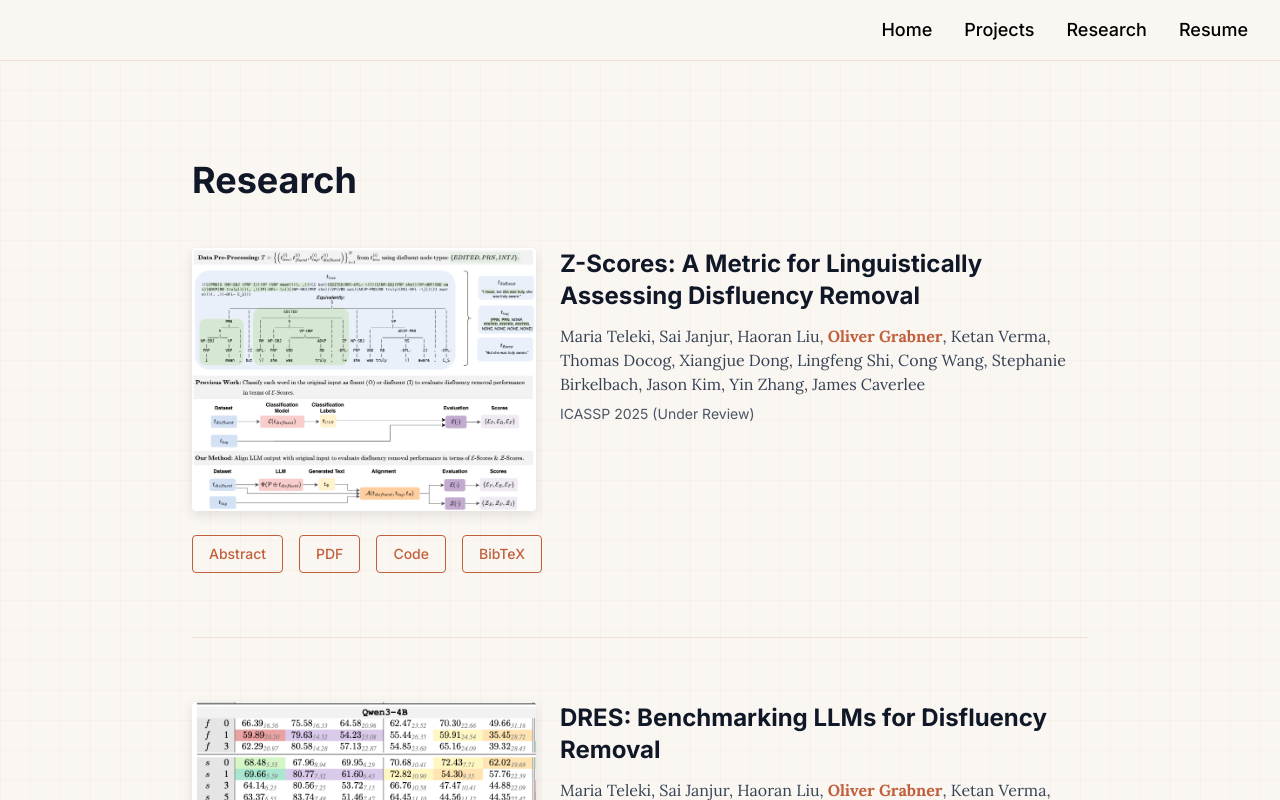
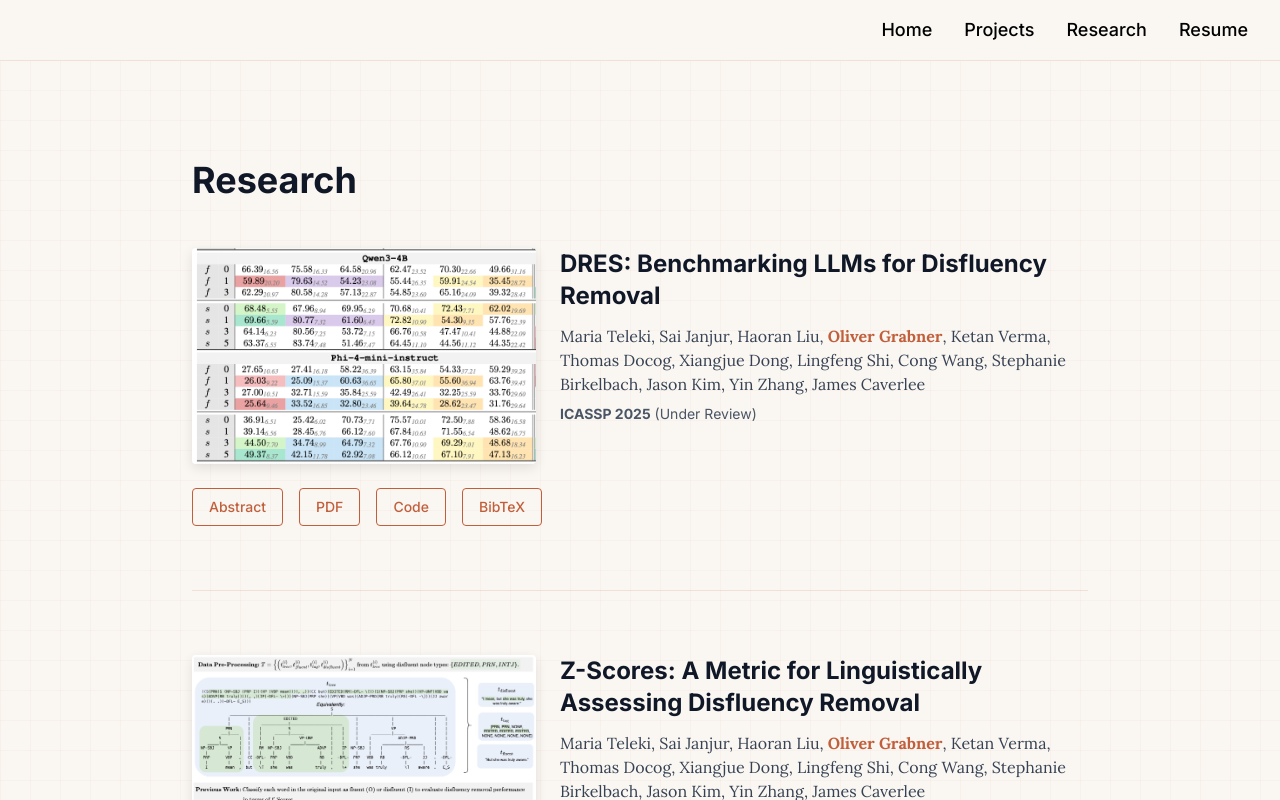
Before and after one commit to OliverGrabner/olivergrabner.github.io, a React (Vite) app: page /research in a window 1280 px wide. Shown: the top 800 px of the page. Built offline with nearby package versions, Linux system fonts and the light colour scheme.

Commit message:
bolded important UI

```diff
--- a/src/components/ProjectCard.tsx
+++ b/src/components/ProjectCard.tsx
@@ -137,9 +137,11 @@ export default function ProjectCard({
         </div>
 
         <div className="md:col-span-3 flex flex-col">
-          <p className="text-gray-700 leading-relaxed mb-4" style={{ fontFamily: 'Lora, serif', fontSize: '15px', whiteSpace: 'pre-line' }}>
-            {description}
-          </p>
+          <p
+            className="text-gray-700 leading-relaxed mb-4"
+            style={{ fontFamily: 'Lora, serif', fontSize: '15px', whiteSpace: 'pre-line' }}
+            dangerouslySetInnerHTML={{ __html: description }}
+          />
 
           {technologies.length > 0 && (
             <div className="flex flex-wrap gap-2 mb-auto">
--- a/src/components/Research.tsx
+++ b/src/components/Research.tsx
@@ -6,24 +6,9 @@ export default function Research() {
 
   const papers = [
     {
-      title: 'Z-Scores: A Metric for Linguistically Assessing Disfluency Removal',
-      authors: ['Maria Teleki', 'Sai Janjur', 'Haoran Liu', 'Oliver Grabner', 'Ketan Verma', 'Thomas Docog', 'Xiangjue Dong', 'Lingfeng Shi', 'Cong Wang', 'Stephanie Birkelbach', 'Jason Kim', 'Yin Zhang', 'James Caverlee'],
-      venue: 'ICASSP 2025 (Under Review)',
-      image: '/zscore.png',
-      abstract: 'Evaluating disfluency removal in speech requires more than aggregate token-level scores. Traditional word-based metrics such as precision, recall, and F1 (E-Scores) capture overall performance but cannot reveal why models succeed or fail. We introduce Z-Scores, a span-level linguistically-grounded evaluation metric that categorizes system behavior across distinct disfluency types (EDITED, INTJ, PRN). Our deterministic alignment module enables robust mapping between generated text and disfluent transcripts, allowing Z-Scores to expose systematic weaknesses that word-level metrics obscure. By providing category-specific diagnostics, Z-Scores enable researchers to identify model failure modes and design targeted interventions -- such as tailored prompts or data augmentation -- yielding measurable performance improvements. A case study with LLMs shows that Z-scores uncover challenges with INTJ and PRN disfluencies hidden in aggregate F1, directly informing model refinement strategies.',
-      pdfLink: 'https://arxiv.org/pdf/2509.20319',
-      codeLink: 'https://github.com/mariateleki/zscore',
-      bibtex: `@inproceedings{teleki25_zscores,
-  title = {Z-Scores: A Metric for Linguistically Assessing Disfluency Removal},
-  author = {Maria Teleki and Sai Janjur and Haoran Liu and Oliver Grabner and Ketan Verma and Thomas Docog and Xiangjue Dong and Lingfeng Shi and Cong Wang and Stephanie Birkelbach and Jason Kim and Yin Zhang and James Caverlee},
-  year = {2025},
-  booktitle = {ICASSP},
-}`
-    },
-    {
       title: 'DRES: Benchmarking LLMs for Disfluency Removal',
       authors: ['Maria Teleki', 'Sai Janjur', 'Haoran Liu', 'Oliver Grabner', 'Ketan Verma', 'Thomas Docog', 'Xiangjue Dong', 'Lingfeng Shi', 'Cong Wang', 'Stephanie Birkelbach', 'Jason Kim', 'Yin Zhang', 'James Caverlee'],
-      venue: 'ICASSP 2025 (Under Review)',
+      venue: '<strong>ICASSP 2025</strong> (Under Review)',
       image: '/dres.png',
       abstract: 'Disfluencies -- such as \'um,\' \'uh,\' interjections, parentheticals, and edited statements -- remain a persistent challenge for speech-driven systems, degrading accuracy in command interpretation, summarization, and conversational agents. We introduce DRES (Disfluency Removal Evaluation Suite), a controlled text-level benchmark that establishes a reproducible semantic upper bound for this task. DRES builds on human-annotated Switchboard transcripts, isolating disfluency removal from ASR errors and acoustic variability. We systematically evaluate proprietary and open-source LLMs across scales, prompting strategies, and architectures. Our results reveal that (i) simple segmentation consistently improves performance, even for long-context models; (ii) reasoning-oriented models tend to over-delete fluent tokens; and (iii) fine-tuning achieves near state-of-the-art precision and recall but harms generalization abilities. We further present a set of LLM-specific error modes and offer nine practical recommendations (R1-R9) for deploying disfluency removal in speech-driven pipelines. DRES provides a reproducible, model-agnostic foundation for advancing robust spoken-language systems.',
       pdfLink: 'https://arxiv.org/pdf/2509.20321',
@@ -34,7 +19,22 @@ export default function Research() {
   year = {2025},
   booktitle = {ICASSP},
 }`
-    }
+},
+  {
+    title: 'Z-Scores: A Metric for Linguistically Assessing Disfluency Removal',
+    authors: ['Maria Teleki', 'Sai Janjur', 'Haoran Liu', 'Oliver Grabner', 'Ketan Verma', 'Thomas Docog', 'Xiangjue Dong', 'Lingfeng Shi', 'Cong Wang', 'Stephanie Birkelbach', 'Jason Kim', 'Yin Zhang', 'James Caverlee'],
+    venue: 'ICASSP 2025 (Under Review)',
+    image: '/zscore.png',
+    abstract: 'Evaluating disfluency removal in speech requires more than aggregate token-level scores. Traditional word-based metrics such as precision, recall, and F1 (E-Scores) capture overall performance but cannot reveal why models succeed or fail. We introduce Z-Scores, a span-level linguistically-grounded evaluation metric that categorizes system behavior across distinct disfluency types (EDITED, INTJ, PRN). Our deterministic alignment module enables robust mapping between generated text and disfluent transcripts, allowing Z-Scores to expose systematic weaknesses that word-level metrics obscure. By providing category-specific diagnostics, Z-Scores enable researchers to identify model failure modes and design targeted interventions -- such as tailored prompts or data augmentation -- yielding measurable performance improvements. A case study with LLMs shows that Z-scores uncover challenges with INTJ and PRN disfluencies hidden in aggregate F1, directly informing model refinement strategies.',
+    pdfLink: 'https://arxiv.org/pdf/2509.20319',
+    codeLink: 'https://github.com/mariateleki/zscore',
+    bibtex: `@inproceedings{teleki25_zscores,
+  title = {Z-Scores: A Metric for Linguistically Assessing Disfluency Removal},
+  author = {Maria Teleki and Sai Janjur and Haoran Liu and Oliver Grabner and Ketan Verma and Thomas Docog and Xiangjue Dong and Lingfeng Shi and Cong Wang and Stephanie Birkelbach and Jason Kim and Yin Zhang and James Caverlee},
+  year = {2025},
+  booktitle = {ICASSP},
+}`
+  }
   ];
 
   return (
@@ -75,9 +75,11 @@ export default function Research() {
                     ))}
                   </p>
 
-                  <p className="text-sm text-gray-600 mb-4" style={{ fontFamily: 'Inter, sans-serif' }}>
-                    {paper.venue}
-                  </p>
+                  <p
+                    className="text-sm text-gray-600 mb-4"
+                    style={{ fontFamily: 'Inter, sans-serif' }}
+                    dangerouslySetInnerHTML={{ __html: paper.venue }}
+                  />
                 </div>
               </div>
 
```
Also changed, not shown: src/components/Projects.tsx (+7 -6 lines).
